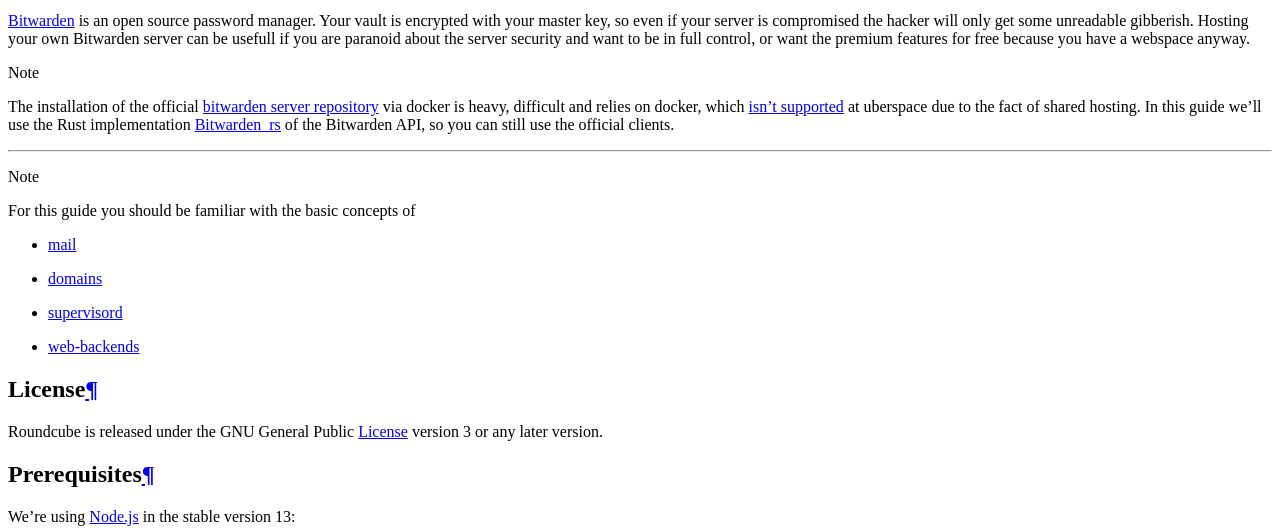
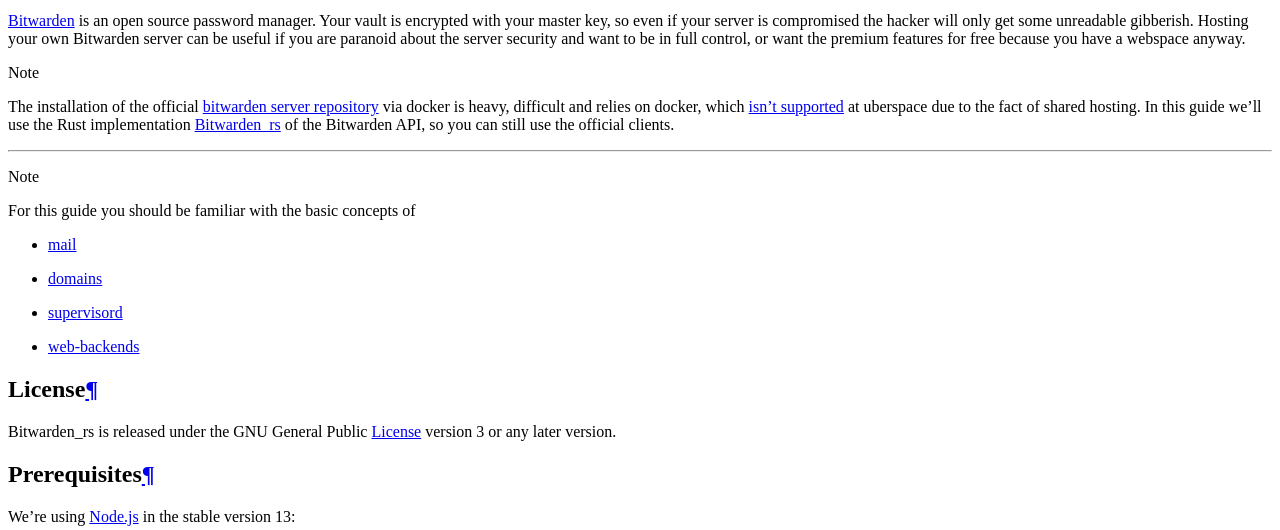
Before and after one commit to Uberspace/lab, a Sphinx documentation site: the page built from source/guide_bitwarden.rst, in a window 1280 px wide and 900 px high, scrolled down 3322 px, cut to the strip 248-778 px from the top of the window. Built offline with Sphinx 7.4.7 and the Read the Docs theme 2.0.0, drawn with Linux system fonts in a browser that asks for light colours; some of the changed text lies outside the part shown.

Commit message:
[bitwarden_rs] update text formatting

```diff
--- a/source/guide_bitwarden.rst
+++ b/source/guide_bitwarden.rst
@@ -18,7 +18,7 @@
 
 .. tag_list::
 
-Bitwarden_ is an open source password manager. Your vault is encrypted with your master key, so even if your server is compromised the hacker will only get some unreadable gibberish. Hosting your own Bitwarden server can be usefull if you are paranoid about the server security and want to be in full control, or want the premium features for free because you have a webspace anyway.
+Bitwarden_ is an open source password manager. Your vault is encrypted with your master key, so even if your server is compromised the hacker will only get some unreadable gibberish. Hosting your own Bitwarden server can be useful if you are paranoid about the server security and want to be in full control, or want the premium features for free because you have a webspace anyway.
 
 .. note :: The installation of the official `bitwarden server repository`_ via docker is heavy, difficult and relies on docker, which `isn't supported`_ at uberspace due to the fact of shared hosting. In this guide we'll use the Rust implementation `Bitwarden_rs`_ of the Bitwarden API, so you can still use the official clients.
 
@@ -35,7 +35,7 @@
 License
 =======
 
-Roundcube is released under the GNU General Public License_ version 3 or any later version.
+Bitwarden_rs is released under the GNU General Public License_ version 3 or any later version.
 
 Prerequisites
 =============
@@ -118,11 +118,11 @@
  Rust is installed now. Great!
 
 
-To finish the setup, logout and login again or run
+To finish the setup, **logout and login** again or run
 
 .. code-block:: console
 
- [isabell@stardust ~]$ source $HOME/.cargo/env.
+ [isabell@stardust ~]$ source $HOME/.cargo/env
 
 Install Bitwarden_rs
 --------------------
```
Also changed, not shown: other parts of source/guide_bitwarden.rst (+1 -1 lines).
